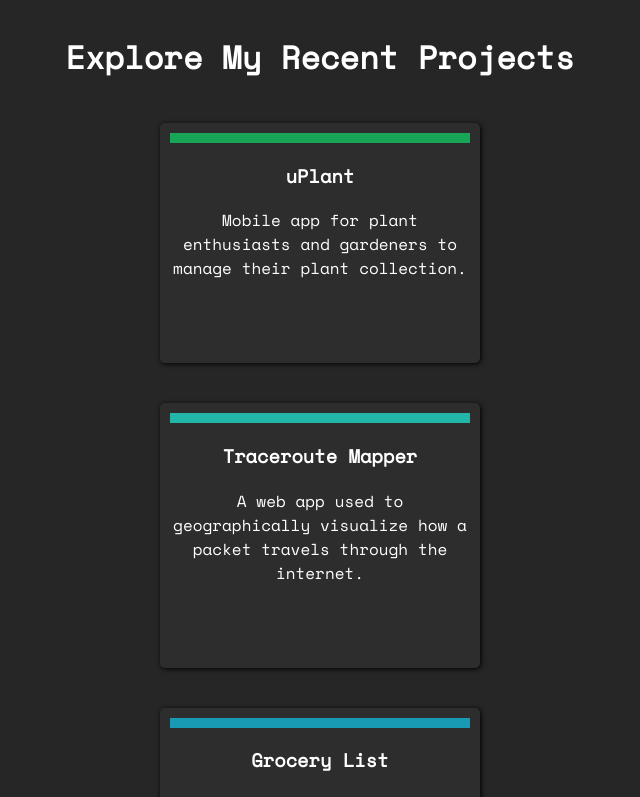
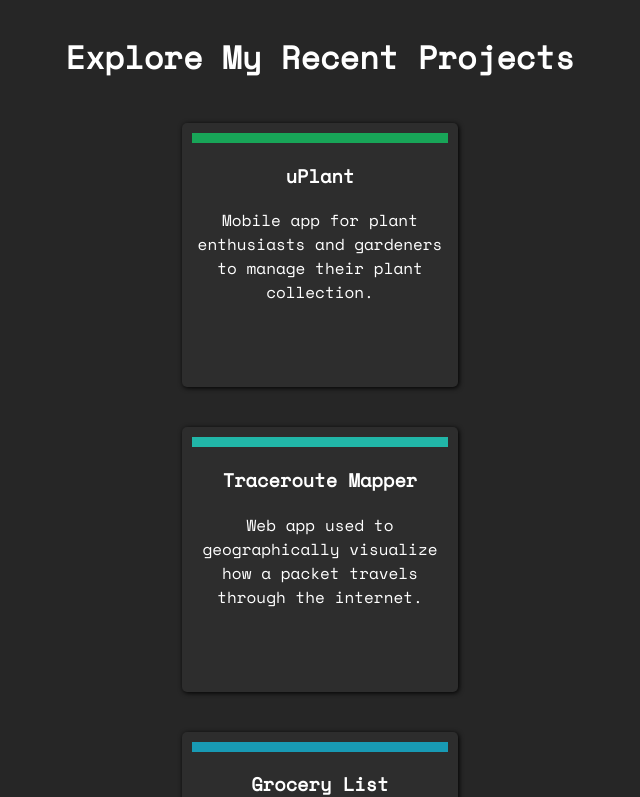
Before and after one commit to johngrohman/portfolio-website, a React (Create React App) app: page / in a window 1280 px wide. Shown: the part 880-1677 px from the top of the page, without its empty margins (470-1110 px from the left). Built offline with nearby package versions, Linux system fonts and the light colour scheme; some icons are missing.

Commit message:
small change to folder names

```diff
--- a/src/Components/ProjectCard/index.tsx
+++ b/src/Components/ProjectCard/index.tsx
@@ -2,7 +2,7 @@ import React from 'react';
 import { CplusplusOriginal, PythonOriginal, JavascriptOriginal, TypescriptOriginal, Html5Original, Css3Original, RustOriginal, COriginal } from 'devicons-react';
 import './projectcard.scss';
 
-export default function ProjectCard({name, description, languages, color}: {name: string, description: string, languages: string[], color: string}) {
+export default function ProjectCard({name, description, languages, url, color}: {name: string, description: string, languages: string[], url: string, color: string}) {
 
     const icon_size = 30;
 
@@ -20,7 +20,7 @@ export default function ProjectCard({name, description, languages, color}: {name
     if (!languages ){languages = [''];}
 
     return (
-        <a href={'https://github.com/johngrohman/'+name} target='blank'>
+        <a href={url} target='blank'>
             <div className='ProjectCard'>
                 <div className='colorBar' style={{backgroundColor: color}}></div>
                 <h3>{name}</h3>
--- a/src/Components/ProjectCard/projectcard.scss
+++ b/src/Components/ProjectCard/projectcard.scss
@@ -3,8 +3,8 @@
 .ProjectCard {
     width: 20vw;
     height: auto;
-    min-width: 300px;
-    max-width: 400px;
+    min-width: 250px;
+    max-width: 300px;
     border-radius: 5px;
     box-shadow: 1px 1px 5px 0px black;
     text-align: center;
--- a/src/Data/PortfolioData.json
+++ b/src/Data/PortfolioData.json
@@ -8,7 +8,7 @@
     },
     {
         "name":"Traceroute Mapper",
-        "description":"A web app used to geographically visualize how a packet travels through the internet.",
+        "description":"Web app used to geographically visualize how a packet travels through the internet.",
         "languages":["Python", "TypeScript", "HTML", "JavaScript"],
         "url": "https://github.com/johngrohman/traceroutemapper",
         "color": "#21B6A8"
--- a/src/Pages/Home/index.tsx
+++ b/src/Pages/Home/index.tsx
@@ -1,5 +1,5 @@
 import React from 'react';
-import Profile from '../../Components/Profile';
+import Profile from '../../components/Profile';
 import TypewriterComponent from 'typewriter-effect';
 import './home.scss';
 
--- a/src/Pages/More/index.tsx
+++ b/src/Pages/More/index.tsx
@@ -1,8 +1,10 @@
 import React from 'react';
+import SectionTitle from '../../components/SectionTitle';
 import './more.scss';
 
 const More = () => (
     <div className='More' id='more'>
+        <SectionTitle title='More' color='#FFA500' />
         <h1>More</h1>
     </div>
 );
--- a/src/Pages/Portfolio/index.tsx
+++ b/src/Pages/Portfolio/index.tsx
@@ -1,8 +1,8 @@
 import React from 'react';
-import SectionTitle from '../../Components/SectionTitle';
-import ProjectCard from '../../Components/ProjectCard';
+import SectionTitle from '../../components/SectionTitle';
+import ProjectCard from '../../components/ProjectCard';
 import 'bootstrap-icons/font/bootstrap-icons.css';
-import repodata from '../../Data/PortfolioData.json';
+import repodata from '../../data/PortfolioData.json';
 import './portfolio.scss';
 
 const Portfolio: React.FC = () => {
@@ -10,11 +10,11 @@ const Portfolio: React.FC = () => {
     return (
         <div className='portfolio' id='portfolio'>
             <SectionTitle title='Portfolio' color='#ff69b4 ' />
-            <h1 className='PortfolioTitle'>Explore My Recent Projects</h1>
+            <h1>Explore My Recent Projects</h1>
             <div className='cards'>
                 {
                     repodata.map((project, index) => (
-                        <ProjectCard name={project['name']} description={project['description']} languages={project['languages']} color={project['color']} key={index} />
+                        <ProjectCard name={project['name']} description={project['description']} languages={project['languages']} url={project['url']} color={project['color']} key={index} />
                     ))
                 }
             </div>
```
Also changed, not shown: src/Components/Main/index.tsx (+4 -4 lines).
